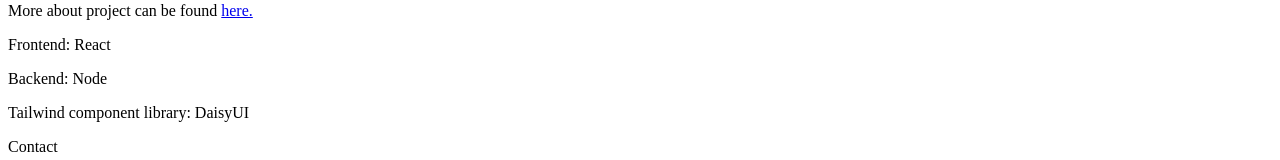
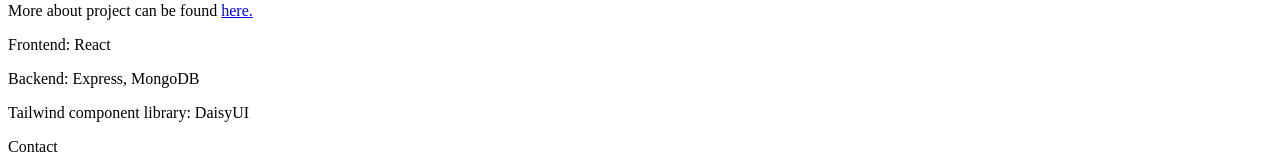
Before and after one commit to Ar1f007/zenFitness-client, a React (Create React App) app: page /about in a window 1280 px wide. Shown: the part 1684-1844 px from the top of the page. Built offline with nearby package versions, Linux system fonts and the light colour scheme; no server answers.

Commit message:
edited readme

```diff
--- a/src/pages/About.jsx
+++ b/src/pages/About.jsx
@@ -33,7 +33,7 @@
             </a>
           </p>
           <p className="text-lg text-gray-400">Frontend: React</p>
-          <p className="text-lg text-gray-400">Backend: Node</p>
+          <p className="text-lg text-gray-400">Backend: Express, MongoDB</p>
           <p className="text-lg text-gray-400">Tailwind component library: DaisyUI</p>
         </div>
       </div>
```
Also changed, not shown: 1 other file (tests, documents, lock files or other folders).
